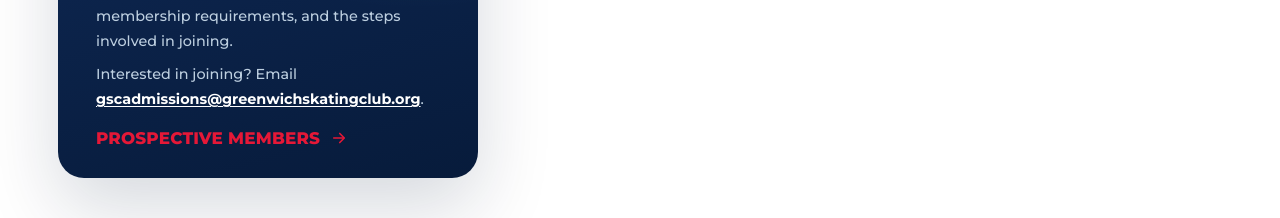
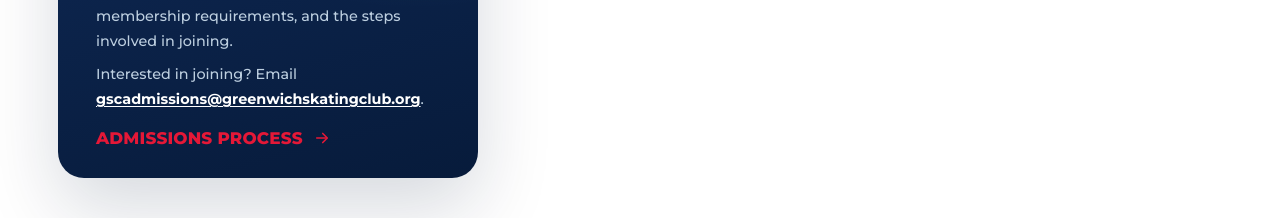
Before and after one commit to Avmannino/gsc_lts_webpage, a React (Vite) app: page / in a window 1280 px wide. Shown: the part 1783-2001 px from the top of the page. Built offline with nearby package versions, Linux system fonts and the light colour scheme.

Commit message:
Rename Prospective Members link to Admissions Process
Co-Authored-By: Claude Sonnet 5 <noreply@anthropic.com>

```diff
--- a/src/App.jsx
+++ b/src/App.jsx
@@ -302,8 +302,8 @@ function App() {
                 .
               </p>
 
-              <a className="membership-card__link" href="/prospective-members">
-                Prospective Members
+              <a className="membership-card__link" href="/admissions">
+                Admissions Process
                 <ArrowIcon />
               </a>
             </div>
```
